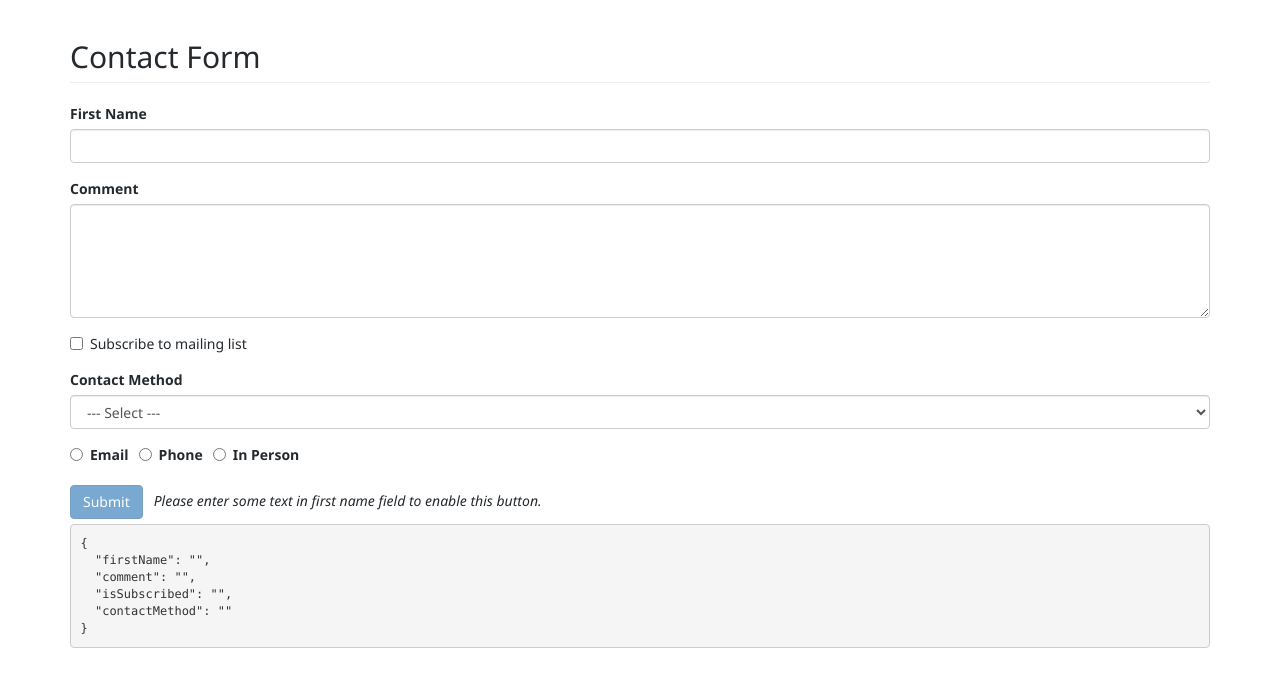
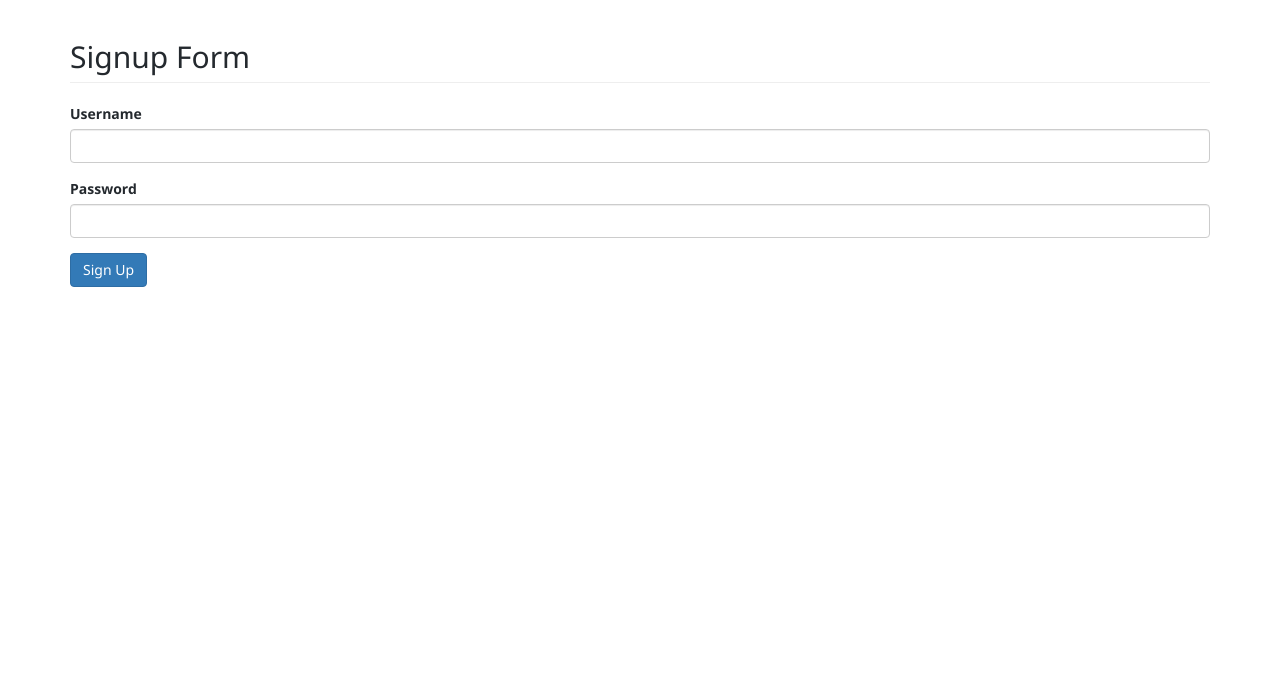
Before and after one commit to palashmon/learn-angular4, an Angular app: page / in a window 1280 px wide. Shown: the top 686 px of the page. Built offline with nearby package versions, Linux system fonts and the light colour scheme.

Commit message:
Building a bootstrap signup form

```diff
--- a/src/app/app.component.html
+++ b/src/app/app.component.html
@@ -1,5 +1,5 @@
 <!--The content below is only a placeholder and can be replaced.-->
 
 <div class="container">
-    <contact-form></contact-form>
+    <signup-form></signup-form>
 </div>
--- /dev/null
+++ b/src/app/signup-form/signup-form.component.html
@@ -0,0 +1,12 @@
+<h2 class="page-header">Signup Form</h2>
+<form>
+    <div class="form-group">
+        <label for="username">Username</label>
+        <input id="username" type="text" class="form-control">
+    </div>
+    <div class="form-group">
+        <label for="password">Password</label>
+        <input id="password" type="text" class="form-control">
+    </div>
+    <button class="btn btn-primary" type="submit">Sign Up</button>
+</form>
```
Also changed, not shown: src/app/app.module.ts (+12 -10 lines), src/app/signup-form/signup-form.component.ts (added, +9 -0 lines), src/app/signup-form/signup-form.component.css (added), 1 other file (tests, documents, lock files or other folders).
